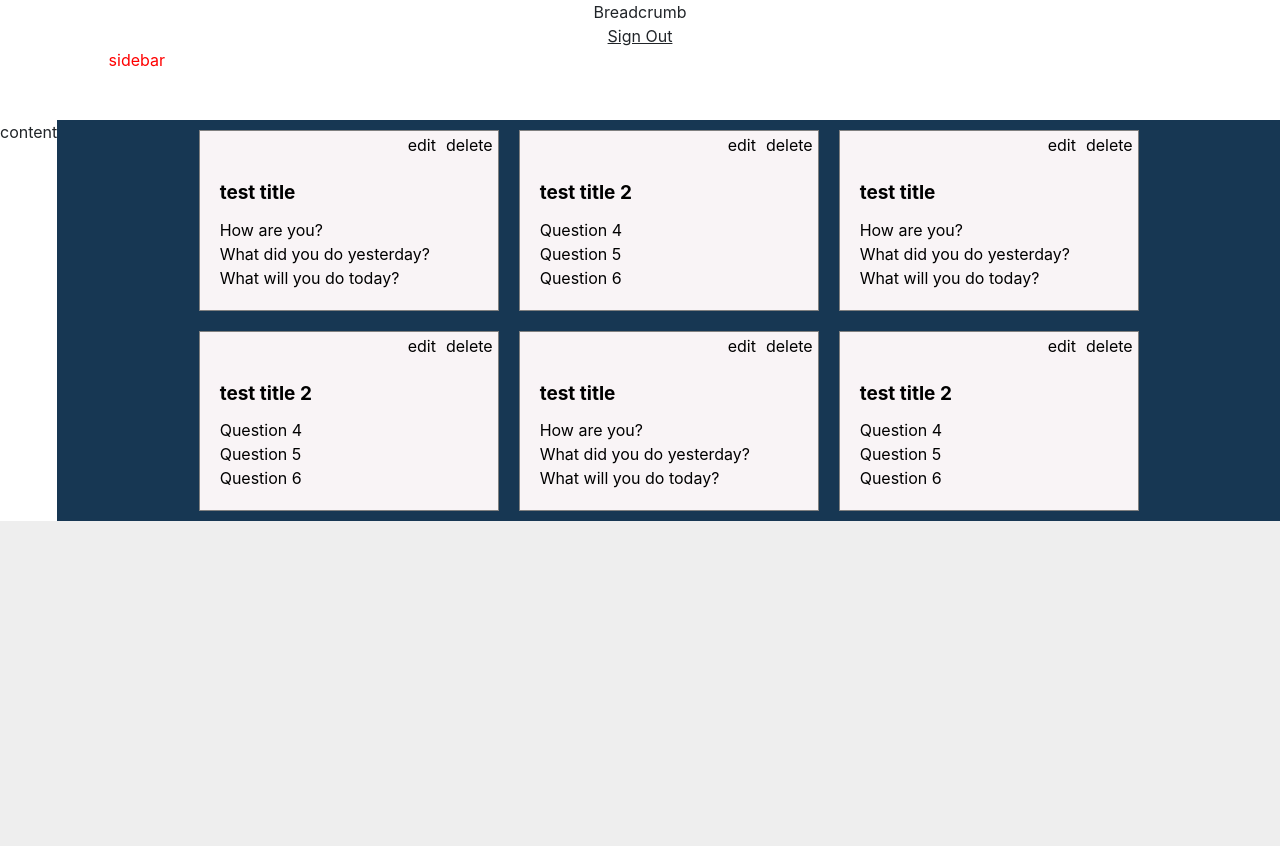
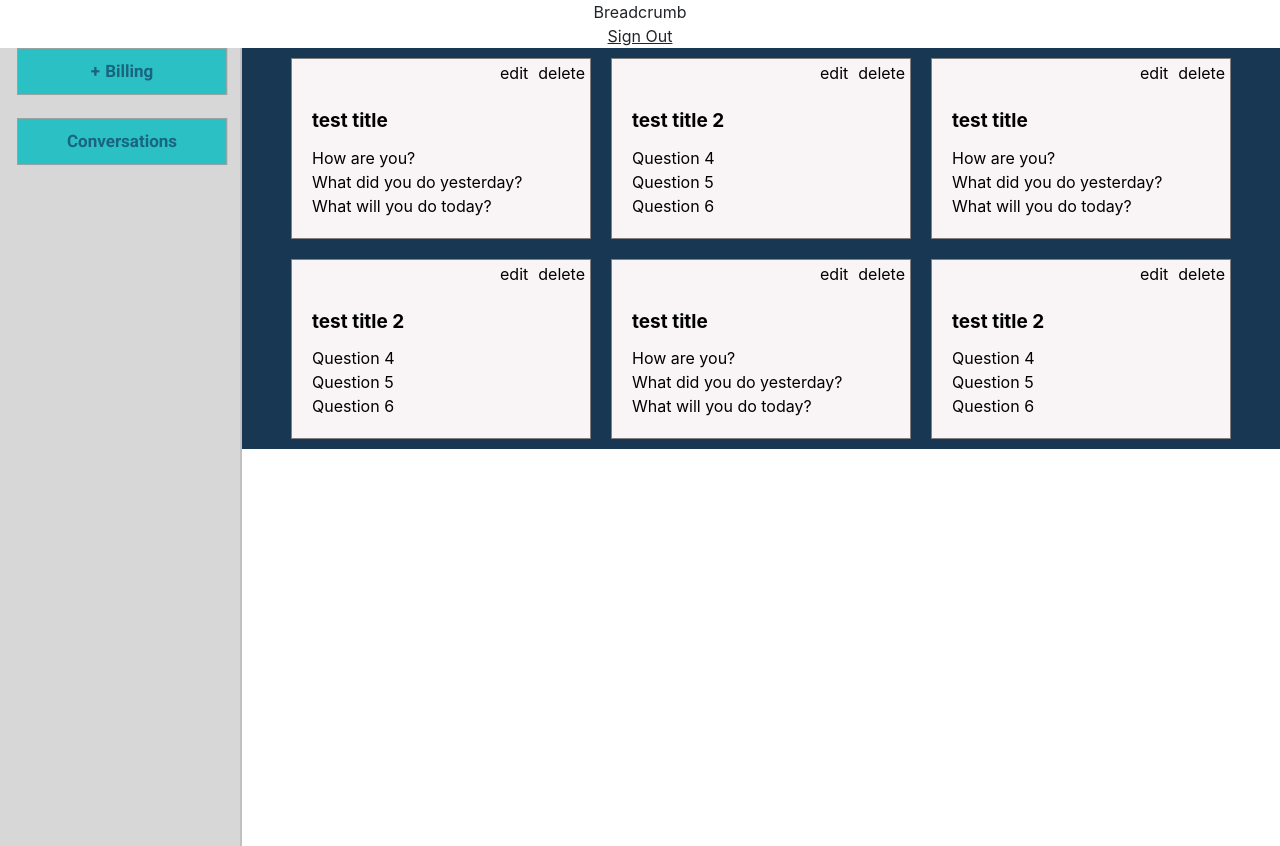
Before and after one commit to Streltz/heyteam, a React (Create React App) app in the folder hey-team/: page /dashboard in a window 1280 px wide. Before the commit the page ends 800 px from the top, so only its background shows below. Built offline with nearby package versions, Linux system fonts and the light colour scheme; sample sign-in values are in the browser's storage.

Commit message:
got sidebar to go on the left

```diff
--- a/hey-team/src/components/ConvoGrid/styles.css
+++ b/hey-team/src/components/ConvoGrid/styles.css
@@ -1,6 +1,6 @@
 .grid {
 	background: #173753;
-	justify-content: right;
+	flex-wrap: wrap;
 }
 
 .convo {
--- a/hey-team/src/components/Dashboard.css
+++ b/hey-team/src/components/Dashboard.css
@@ -1,12 +1,12 @@
 .FullPage {
-    flex-direction: row;
+display: flex;
+
 }
 
 .Sidebar {
-    display: flex;
     color: red;
 }
 
 .Content{
-    display: flex;
+
 }
--- a/hey-team/src/components/Dashboard.js
+++ b/hey-team/src/components/Dashboard.js
@@ -5,6 +5,7 @@ import SideBar from './SideBar.js';
 import ConvoGrid from '../components/ConvoGrid/ConvoGrid';
 import { Switch, Route } from 'react-router-dom';
 import Billing from './Billing';
+// import Preferences from './Preferences';
 import ViewConvo from './ConvoDetail/ViewConvo';
 import EditConvo from './EditConvo';
 import './Dashboard.css';
@@ -20,15 +21,10 @@ class Dashboard extends React.Component {
         <div className="FullPage">
         <div className="Sidebar">
           <SideBar />
-          sidebar
         </div>
         <div className="Content">
-        content
         <Switch>
-        <Route path ="/dashboard" component = {ConvoGrid} />
-        {/* <Route path ="/dashboard/viewconvo/:id" component = {ViewConvo} />
-        <Route path ="/dashboard/editconvo/:id" component = {EditConvo} /> */}
-        {/* <Route path ="/dashboard/preferences" component = {Preferences} /> */}
+        <Route path ="/dashboard" component = {ConvoGrid} exact />
         <Route path ="/dashboard/billing" component = {Billing} />
         </Switch>
         </div>
@@ -42,3 +38,11 @@ const mapStateToProps = (state) => {
 }
 
 export default connect(mapStateToProps, {  })(Dashboard);
+
+// <Switch>
+//         <Route path ="/dashboard" component = {ConvoGrid} />
+//         {/* <Route path ="/dashboard/viewconvo/:id" component = {ViewConvo} />
+//         <Route path ="/dashboard/editconvo/:id" component = {EditConvo} /> */}
+//         {/* <Route path ="/dashboard/preferences" component = {Preferences} /> */}
+//         <Route path ="/dashboard/billing" component = {Billing} />
+//         </Switch>
--- a/hey-team/src/components/SideBar.css
+++ b/hey-team/src/components/SideBar.css
@@ -1,7 +1,11 @@
   @import url('https://fonts.googleapis.com/css?family=Roboto:bold');
 
+/*.LeftColumnPanel {
+  background: gray;
+  height: 100vh;
+}*/
 
-.SideBar {
+.LeftColumnPanel {
   float: left;
   width: 242px;
   height: 100%;
@@ -22,7 +26,7 @@
   top: 22px;
   margin: 0;
   padding: 0;
-}
+}*/
 
 .button {
   width: 210px;
@@ -50,4 +54,4 @@
 
 .create-button {
   top: 185px;
-} */
+}
--- a/hey-team/src/components/SideBar.js
+++ b/hey-team/src/components/SideBar.js
@@ -2,7 +2,7 @@ import React from 'react';
 import { connect } from 'react-redux';
 import { Link } from 'react-router-dom';
 //import { addConvo } from '../actions';
-import './SideBar'
+import './SideBar.css'
 
 // import Loading from './Loading';
 
```
